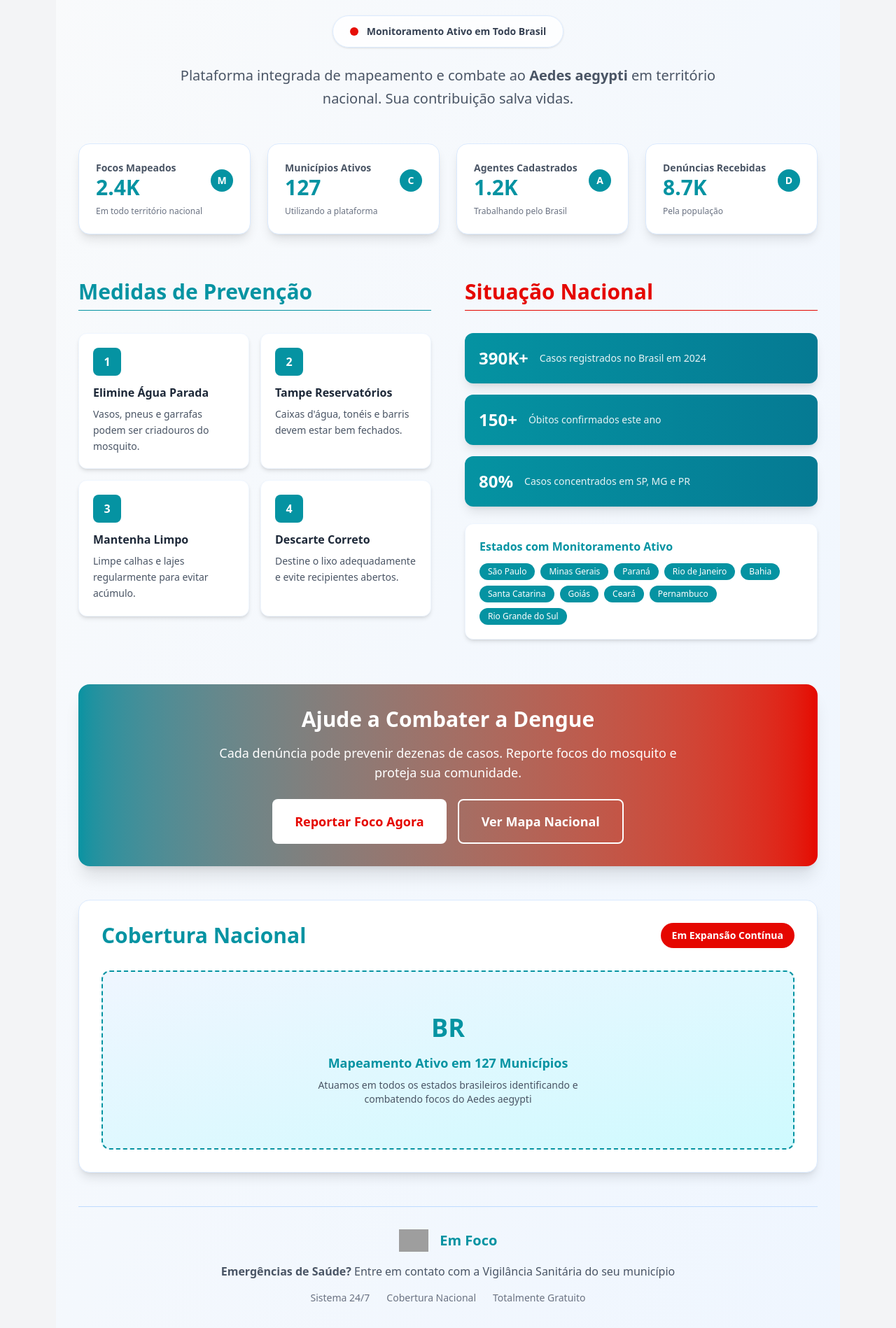
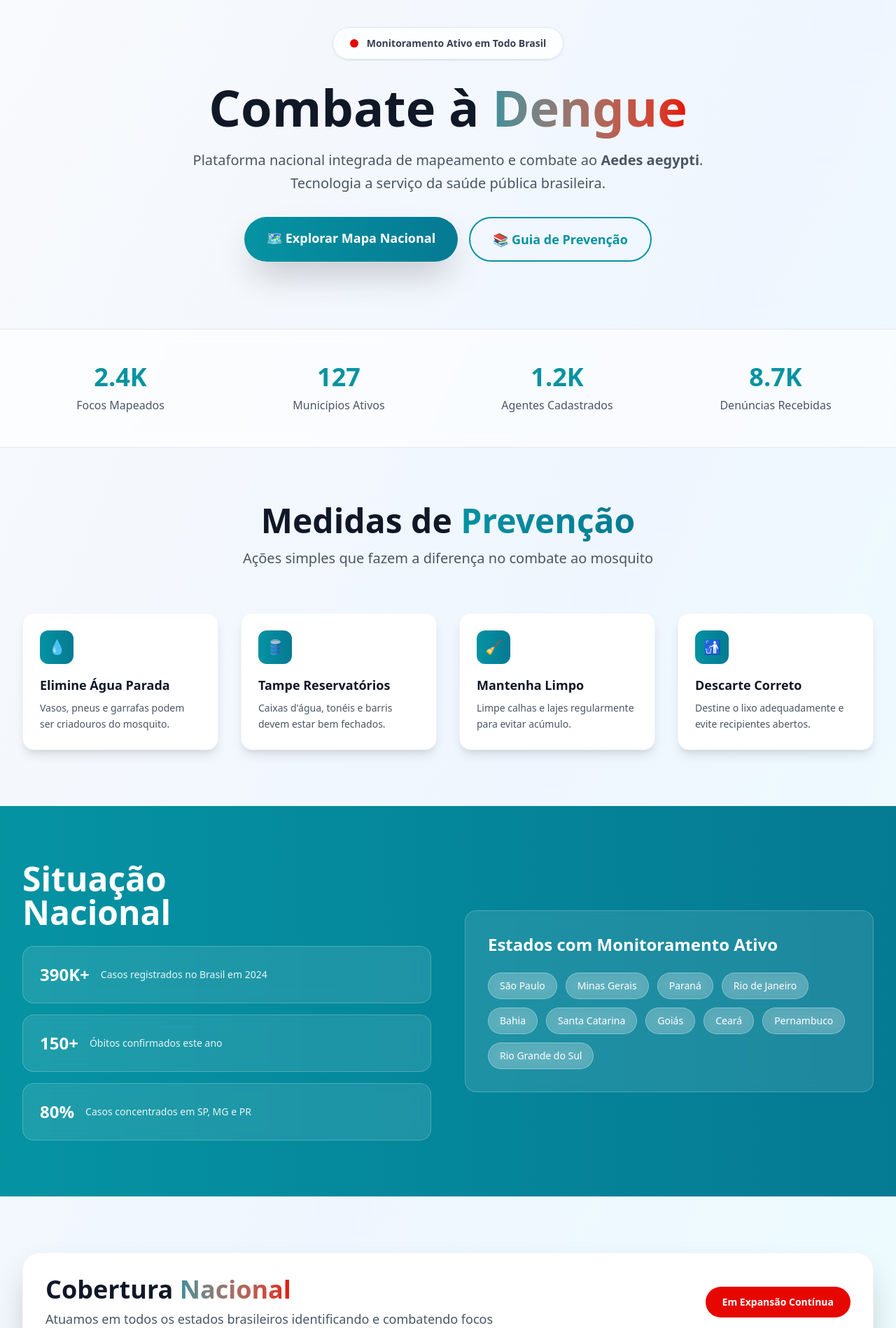
Before and after one commit to paulamelo2404/RastreamentoFocoDeDengue, a React (Vite) app: page / in a window 1280 px wide. Shown: the part 202-2100 px from the top of the page at 70% size. Built offline with nearby package versions, Linux system fonts and the light colour scheme; grey boxes are pictures that could not be loaded.

Commit message:
atualiza estrutura de rotas e layout do app

```diff
--- a/src/App.tsx
+++ b/src/App.tsx
@@ -1,5 +1,4 @@
-// src/App.tsx (Código Completo com Rotas, Navbar e Footer)
-
+// src/App.tsx
 import React, { useEffect } from 'react';
 import { BrowserRouter as Router, Routes, Route } from 'react-router-dom';
 import { DataStoreService } from './services/DataStoreService';
@@ -9,6 +8,7 @@ import Navbar from './components/Navbar';
 import Footer from './components/Footer';
 import Home from './pages/Home';
 import Registro from './pages/Registro';
+// import Municipios from './pages/Municipios'; // Descomente quando criar a página
 
 // Use export default para o App funcionar como o componente raiz
 export default function App() {
@@ -21,27 +21,30 @@ export default function App() {
   return (
     // O Router deve envolver toda a aplicação
     <Router>
-      <div className="min-h-screen flex flex-col bg-gray-100">
+      <div className="min-h-screen flex flex-col bg-gray-50">
 
         {/* Componente de Navegação (Navbar Moderna) */}
         <Navbar />
 
         {/* Área principal do conteúdo que cresce e muda conforme a rota */}
-        <main className="max-w-6xl mx-auto flex-grow w-full p-4">
+        <main className="flex-grow w-full">
           <Routes>
 
-            {/* Rota Raiz: Visão Geral e Mapeamento (Home.tsx) */}
+            {/* Rota Raiz: Home Geral com Apresentação */}
             <Route path="/" element={<Home />} />
 
-            {/* Rota de Registro: Formulário e Lista (Registro.tsx) */}
+            {/* Rota de Registro: Formulário e Lista de Focos */}
             <Route path="/registro" element={<Registro />} />
 
-            {/* Rota de fallback */}
+            {/* Rota de Municípios (Para implementar depois) */}
+            {/* <Route path="/municipios" element={<Municipios />} /> */}
+
+            {/* Rota de fallback - Redireciona para Home */}
             <Route path="*" element={<Home />} />
           </Routes>
         </main>
 
-        {/* Componente de Rodapé Fixo */}
+        {/* Componente de Rodapé */}
         <Footer />
 
       </div>
--- a/src/pages/Home.tsx
+++ b/src/pages/Home.tsx
@@ -1,5 +1,6 @@
 // src/pages/Home.tsx
 import React from 'react';
+import { Link } from 'react-router-dom';
 
 const Home: React.FC = () => {
   // Dados mock para estatísticas - agora com escopo nacional
@@ -45,130 +46,145 @@ const Home: React.FC = () => {
   ];
 
   return (
-    <div className="min-h-screen bg-gradient-to-br from-gray-50 to-blue-50 py-8 px-4 sm:px-6 lg:px-8">
-      <div className="max-w-7xl mx-auto">
-        {/* Header com Logo */}
-        <div className="text-center mb-12">
-          <div className="flex justify-center items-center gap-4 mb-6">
+    <div className="min-h-screen bg-gradient-to-br from-slate-50 via-blue-50 to-cyan-50">
+      {/* Navigation */}
+      <nav className="bg-white/80 backdrop-blur-sm border-b border-gray-200 sticky top-0 z-50">
+        <div className="max-w-7xl mx-auto px-4 sm:px-6 lg:px-8">
+          <div className="flex justify-between items-center py-4">
+            <div className="flex items-center space-x-3">
               <img
                 src="https://i.imgur.com/hBsZGRA.png"
                 alt="Em Foco - Combate à Dengue"
-              className="h-16 sm:h-20"
+                className="h-8 sm:h-10"
               />
-            <div className="text-left">
-              <h1 className="text-4xl sm:text-5xl font-bold text-[#0593A2]"></h1>
-              <p className="text-lg text-gray-600">Sistema Nacional de Combate à Dengue</p>
+              <span className="text-xl font-bold text-[#0593A2] hidden sm:block">Em Foco</span>
+            </div>
+
+            <div className="hidden md:flex space-x-8">
+              <a href="#prevencao" className="text-gray-600 hover:text-[#0593A2] transition-colors font-medium">Prevenção</a>
+              <a href="#dados" className="text-gray-600 hover:text-[#0593A2] transition-colors font-medium">Dados</a>
+              <a href="#cobertura" className="text-gray-600 hover:text-[#0593A2] transition-colors font-medium">Cobertura</a>
+            </div>
+
+            <Link
+              to="/municipios"
+              className="bg-gradient-to-r from-[#0593A2] to-[#057A93] text-white px-6 py-2 rounded-full font-semibold hover:from-[#057A93] hover:to-[#045a6b] transition-all shadow-lg hover:shadow-cyan-500/25 transform hover:scale-105"
+            >
+              Acessar Plataforma
+            </Link>
           </div>
         </div>
+      </nav>
 
-          <div className="inline-flex items-center gap-3 bg-white/80 backdrop-blur-sm px-6 py-3 rounded-full shadow-sm border border-blue-100 mb-6">
+      {/* Hero Section */}
+      <div className="relative overflow-hidden">
+        <div className="max-w-7xl mx-auto px-4 sm:px-6 lg:px-8 py-16 lg:py-24">
+          <div className="text-center">
+            <div className="inline-flex items-center gap-3 bg-white/80 backdrop-blur-sm px-6 py-3 rounded-full shadow-sm border border-blue-100 mb-8">
               <div className="w-3 h-3 bg-[#E50700] rounded-full animate-pulse"></div>
               <span className="text-sm font-semibold text-gray-700">Monitoramento Ativo em Todo Brasil</span>
             </div>
 
-          <p className="text-xl text-gray-600 max-w-3xl mx-auto leading-relaxed">
-            Plataforma integrada de mapeamento e combate ao <strong>Aedes aegypti</strong> em
-            território nacional. Sua contribuição salva vidas.
+            <h1 className="text-4xl sm:text-6xl lg:text-7xl font-bold text-gray-900 mb-6">
+              Combate à
+              <span className="bg-gradient-to-r from-[#0593A2] to-[#E50700] bg-clip-text text-transparent"> Dengue</span>
+            </h1>
+
+            <p className="text-xl text-gray-600 max-w-3xl mx-auto mb-8 leading-relaxed">
+              Plataforma nacional integrada de mapeamento e combate ao <strong>Aedes aegypti</strong>.
+              Tecnologia a serviço da saúde pública brasileira.
             </p>
-        </div>
 
-        {/* Cartões de Impacto Nacional */}
-        <div className="grid grid-cols-1 md:grid-cols-2 lg:grid-cols-4 gap-6 mb-16">
-          <div className="bg-white rounded-2xl p-6 shadow-lg border border-blue-100 hover:shadow-xl transition-all duration-300">
-            <div className="flex items-center justify-between">
-              <div>
-                <p className="text-sm font-semibold text-gray-600">Focos Mapeados</p>
-                <p className="text-3xl font-bold text-[#0593A2]">{estatisticasMock.focosMapeados}</p>
-              </div>
-              <div className="w-8 h-8 bg-[#0593A2] rounded-full flex items-center justify-center">
-                <span className="text-white font-bold text-sm">M</span>
-              </div>
-            </div>
-            <div className="mt-2 text-xs text-gray-500">
-              Em todo território nacional
-            </div>
-          </div>
-
-          <div className="bg-white rounded-2xl p-6 shadow-lg border border-blue-100 hover:shadow-xl transition-all duration-300">
-            <div className="flex items-center justify-between">
-              <div>
-                <p className="text-sm font-semibold text-gray-600">Municípios Ativos</p>
-                <p className="text-3xl font-bold text-[#0593A2]">{estatisticasMock.municipiosAtivos}</p>
-              </div>
-              <div className="w-8 h-8 bg-[#0593A2] rounded-full flex items-center justify-center">
-                <span className="text-white font-bold text-sm">C</span>
-              </div>
-            </div>
-            <div className="mt-2 text-xs text-gray-500">
-              Utilizando a plataforma
-            </div>
-          </div>
-
-          <div className="bg-white rounded-2xl p-6 shadow-lg border border-blue-100 hover:shadow-xl transition-all duration-300">
-            <div className="flex items-center justify-between">
-              <div>
-                <p className="text-sm font-semibold text-gray-600">Agentes Cadastrados</p>
-                <p className="text-3xl font-bold text-[#0593A2]">{estatisticasMock.agentesCadastrados}</p>
-              </div>
-              <div className="w-8 h-8 bg-[#0593A2] rounded-full flex items-center justify-center">
-                <span className="text-white font-bold text-sm">A</span>
-              </div>
-            </div>
-            <div className="mt-2 text-xs text-gray-500">
-              Trabalhando pelo Brasil
-            </div>
-          </div>
-
-          <div className="bg-white rounded-2xl p-6 shadow-lg border border-blue-100 hover:shadow-xl transition-all duration-300">
-            <div className="flex items-center justify-between">
-              <div>
-                <p className="text-sm font-semibold text-gray-600">Denúncias Recebidas</p>
-                <p className="text-3xl font-bold text-[#0593A2]">{estatisticasMock.denunciasRecebidas}</p>
-              </div>
-              <div className="w-8 h-8 bg-[#0593A2] rounded-full flex items-center justify-center">
-                <span className="text-white font-bold text-sm">D</span>
-              </div>
-            </div>
-            <div className="mt-2 text-xs text-gray-500">
-              Pela população
+            <div className="flex flex-col sm:flex-row gap-4 justify-center">
+              <Link
+                to="/municipios"
+                className="bg-gradient-to-r from-[#0593A2] to-[#057A93] text-white px-8 py-4 rounded-full font-semibold text-lg hover:from-[#057A93] hover:to-[#045a6b] transition-all shadow-2xl hover:shadow-cyan-500/25 transform hover:scale-105"
+              >
+                🗺️ Explorar Mapa Nacional
+              </Link>
+              <button className="border-2 border-[#0593A2] text-[#0593A2] px-8 py-4 rounded-full font-semibold text-lg hover:bg-[#0593A2] hover:text-white transition-all">
+                📚 Guia de Prevenção
+              </button>
             </div>
           </div>
         </div>
 
-        <div className="grid grid-cols-1 lg:grid-cols-2 gap-12 mb-16">
-          {/* Seção de Prevenção */}
-          <div>
-            <h2 className="text-3xl font-bold text-[#0593A2] mb-8 border-b pb-2">
-              Medidas de Prevenção
+        {/* Animated Background Elements */}
+        <div className="absolute top-0 left-0 w-full h-full overflow-hidden -z-10">
+          <div className="absolute -top-40 -right-32 w-80 h-80 bg-[#0593A2]/10 rounded-full blur-3xl"></div>
+          <div className="absolute -bottom-40 -left-32 w-80 h-80 bg-[#E50700]/10 rounded-full blur-3xl"></div>
+        </div>
+      </div>
+
+      {/* Stats Section */}
+      <div className="bg-white/60 backdrop-blur-sm border-y border-gray-200">
+        <div className="max-w-7xl mx-auto px-4 sm:px-6 lg:px-8 py-12">
+          <div className="grid grid-cols-2 md:grid-cols-4 gap-8">
+            <div className="text-center">
+              <div className="text-3xl md:text-4xl font-bold text-[#0593A2] mb-2">{estatisticasMock.focosMapeados}</div>
+              <div className="text-gray-600 font-medium">Focos Mapeados</div>
+            </div>
+            <div className="text-center">
+              <div className="text-3xl md:text-4xl font-bold text-[#0593A2] mb-2">{estatisticasMock.municipiosAtivos}</div>
+              <div className="text-gray-600 font-medium">Municípios Ativos</div>
+            </div>
+            <div className="text-center">
+              <div className="text-3xl md:text-4xl font-bold text-[#0593A2] mb-2">{estatisticasMock.agentesCadastrados}</div>
+              <div className="text-gray-600 font-medium">Agentes Cadastrados</div>
+            </div>
+            <div className="text-center">
+              <div className="text-3xl md:text-4xl font-bold text-[#0593A2] mb-2">{estatisticasMock.denunciasRecebidas}</div>
+              <div className="text-gray-600 font-medium">Denúncias Recebidas</div>
+            </div>
+          </div>
+        </div>
+      </div>
+
+      {/* Prevention Section */}
+      <div id="prevencao" className="py-20">
+        <div className="max-w-7xl mx-auto px-4 sm:px-6 lg:px-8">
+          <div className="text-center mb-16">
+            <h2 className="text-4xl md:text-5xl font-bold text-gray-900 mb-4">
+              Medidas de
+              <span className="bg-gradient-to-r from-[#0593A2] to-[#057A93] bg-clip-text text-transparent"> Prevenção</span>
             </h2>
+            <p className="text-xl text-gray-600 max-w-2xl mx-auto">
+              Ações simples que fazem a diferença no combate ao mosquito
+            </p>
+          </div>
 
-            <div className="grid grid-cols-1 sm:grid-cols-2 gap-4">
+          <div className="grid grid-cols-1 md:grid-cols-2 lg:grid-cols-4 gap-8">
             {prevencoes.map((prevencao, index) => (
               <div
                 key={index}
-                  className="bg-white rounded-xl p-5 shadow-md border border-blue-50 hover:shadow-lg transition-all duration-300"
+                className="group bg-white rounded-2xl p-6 shadow-lg border border-gray-100 hover:shadow-2xl transition-all duration-300 hover:scale-105"
               >
-                  <div className="w-10 h-10 bg-[#0593A2] rounded-lg flex items-center justify-center text-white font-bold mb-3">
-                    {index + 1}
+                <div className="w-12 h-12 bg-gradient-to-r from-[#0593A2] to-[#057A93] rounded-xl flex items-center justify-center text-white text-xl mb-4 group-hover:scale-110 transition-transform">
+                  {prevencao.icone}
                 </div>
-                  <h3 className="font-semibold text-gray-800 mb-2">{prevencao.titulo}</h3>
-                  <p className="text-sm text-gray-600 leading-relaxed">{prevencao.descricao}</p>
+                <h3 className="text-lg font-bold text-gray-900 mb-2">{prevencao.titulo}</h3>
+                <p className="text-gray-600 text-sm leading-relaxed">{prevencao.descricao}</p>
               </div>
             ))}
           </div>
         </div>
+      </div>
 
-          {/* Dados Nacionais e Estados */}
+      {/* Data Section */}
+      <div id="dados" className="bg-gradient-to-r from-[#0593A2] to-[#057A93] py-20">
+        <div className="max-w-7xl mx-auto px-4 sm:px-6 lg:px-8">
+          <div className="grid grid-cols-1 lg:grid-cols-2 gap-12 items-center">
             <div>
-            <h2 className="text-3xl font-bold text-[#E50700] mb-8 border-b pb-2">
-              Situação Nacional
+              <h2 className="text-4xl md:text-5xl font-bold text-white mb-6">
+                Situação
+                <span className="block">Nacional</span>
               </h2>
 
-            <div className="space-y-4 mb-6">
+              <div className="space-y-4">
                 {dadosDengue.map((dado, index) => (
                   <div
                     key={index}
-                  className="bg-gradient-to-r from-[#0593A2] to-[#057A93] rounded-xl p-5 text-white shadow-lg"
+                    className="bg-white/10 backdrop-blur-sm rounded-2xl p-6 text-white border border-white/20"
                   >
                     <div className="flex items-center gap-4">
                       <div className="text-2xl font-bold">{dado.numero}</div>
@@ -177,15 +193,15 @@ const Home: React.FC = () => {
                   </div>
                 ))}
               </div>
+            </div>
 
-            {/* Estados com Atuação */}
-            <div className="bg-white rounded-xl p-5 shadow-md border border-blue-50">
-              <h3 className="font-semibold text-[#0593A2] mb-3">Estados com Monitoramento Ativo</h3>
-              <div className="flex flex-wrap gap-2">
+            <div className="bg-white/10 backdrop-blur-sm rounded-2xl p-8 border border-white/20">
+              <h3 className="text-2xl font-bold text-white mb-6">Estados com Monitoramento Ativo</h3>
+              <div className="flex flex-wrap gap-3">
                 {estadosAtuacao.map((estado, index) => (
                   <span
                     key={index}
-                    className="bg-[#0593A2] text-white text-xs px-3 py-1 rounded-full"
+                    className="bg-white/20 text-white text-sm px-4 py-2 rounded-full backdrop-blur-sm border border-white/30"
                   >
                     {estado}
                   </span>
@@ -194,67 +210,92 @@ const Home: React.FC = () => {
             </div>
           </div>
         </div>
-
-        {/* Call to Action Principal */}
-        <div className="bg-gradient-to-r from-[#0593A2] to-[#E50700] rounded-2xl p-8 text-white text-center mb-12 shadow-xl">
-          <h2 className="text-3xl font-bold mb-4">Ajude a Combater a Dengue</h2>
-          <p className="text-lg mb-6 max-w-2xl mx-auto">
-            Cada denúncia pode prevenir dezenas de casos. Reporte focos do mosquito
-            e proteja sua comunidade.
-          </p>
-          <div className="flex flex-col sm:flex-row gap-4 justify-center">
-            <button className="bg-white text-[#E50700] font-bold py-4 px-8 rounded-lg hover:bg-gray-100 transition-colors text-lg">
-              Reportar Foco Agora
-            </button>
-            <button className="bg-transparent border-2 border-white text-white font-bold py-4 px-8 rounded-lg hover:bg-white/10 transition-colors text-lg">
-              Ver Mapa Nacional
-            </button>
-          </div>
       </div>
 
-        {/* Mapa Nacional Resumido */}
-        <div className="bg-white rounded-2xl p-8 shadow-lg border border-blue-100 mb-12">
-          <div className="flex items-center justify-between mb-8">
-            <h2 className="text-3xl font-bold text-[#0593A2]">
-              Cobertura Nacional
+      {/* Coverage Section */}
+      <div id="cobertura" className="py-20">
+        <div className="max-w-7xl mx-auto px-4 sm:px-6 lg:px-8">
+          <div className="bg-white rounded-3xl p-8 shadow-2xl border border-gray-100">
+            <div className="flex flex-col lg:flex-row justify-between items-start lg:items-center gap-6 mb-8">
+              <div>
+                <h2 className="text-4xl font-bold text-gray-900 mb-2">
+                  Cobertura
+                  <span className="bg-gradient-to-r from-[#0593A2] to-[#E50700] bg-clip-text text-transparent"> Nacional</span>
                 </h2>
-            <span className="text-sm bg-[#E50700] text-white px-4 py-2 rounded-full font-semibold">
+                <p className="text-gray-600 text-lg">
+                  Atuamos em todos os estados brasileiros identificando e combatendo focos
+                </p>
+              </div>
+              <span className="bg-[#E50700] text-white px-6 py-3 rounded-full font-semibold text-sm">
                 Em Expansão Contínua
               </span>
             </div>
 
-          <div className="w-full h-64 bg-gradient-to-br from-blue-50 to-cyan-100 rounded-xl border-2 border-dashed border-[#0593A2] flex flex-col items-center justify-center">
-            <div className="text-4xl mb-4 text-[#0593A2] font-bold">BR</div>
-            <p className="text-[#0593A2] font-semibold text-center text-lg">
-              Mapeamento Ativo em {estatisticasMock.municipiosAtivos} Municípios
+            <div className="w-full h-80 bg-gradient-to-br from-blue-50 to-cyan-100 rounded-2xl border-2 border-dashed border-[#0593A2] flex flex-col items-center justify-center relative overflow-hidden">
+              <div className="absolute inset-0 bg-grid-slate-100 [mask-image:linear-gradient(0deg,white,rgba(255,255,255,0.6))]"></div>
+              <div className="relative z-10 text-center">
+                <div className="text-6xl mb-4 text-[#0593A2] font-bold">🇧🇷</div>
+                <p className="text-2xl font-bold text-[#0593A2] mb-2">
+                  {estatisticasMock.municipiosAtivos} Municípios Ativos
                 </p>
-            <p className="text-gray-600 text-sm text-center mt-2 max-w-md">
-              Atuamos em todos os estados brasileiros identificando e combatendo
-              focos do Aedes aegypti
+                <p className="text-gray-600 max-w-md">
+                  Mapeamento em tempo real em todo território nacional
                 </p>
               </div>
             </div>
+          </div>
+        </div>
+      </div>
 
-        {/* Footer Informativo */}
-        <div className="text-center py-8 border-t border-blue-200">
-          <div className="flex items-center justify-center gap-4 mb-4">
+      {/* CTA Section */}
+      <div className="bg-gradient-to-r from-[#0593A2] to-[#E50700] py-20">
+        <div className="max-w-4xl mx-auto px-4 sm:px-6 lg:px-8 text-center">
+          <h2 className="text-3xl md:text-4xl font-bold text-white mb-4">
+            Sua Contribuição Salva Vidas
+          </h2>
+          <p className="text-xl text-white/90 mb-8 max-w-2xl mx-auto">
+            Cada denúncia pode prevenir dezenas de casos. Reporte focos do mosquito e proteja sua comunidade.
+          </p>
+          <div className="flex flex-col sm:flex-row gap-4 justify-center">
+            <Link
+              to="/municipios"
+              className="bg-white text-[#E50700] font-bold py-4 px-8 rounded-full hover:bg-gray-100 transition-all text-lg shadow-2xl hover:scale-105"
+            >
+              🚀 Reportar Foco Agora
+            </Link>
+            <button className="bg-transparent border-2 border-white text-white font-bold py-4 px-8 rounded-full hover:bg-white/10 transition-all text-lg">
+              📞 Emergências de Saúde
+            </button>
+          </div>
+        </div>
+      </div>
+
+      {/* Footer */}
+      <footer className="bg-gray-900 text-white py-12">
+        <div className="max-w-7xl mx-auto px-4 sm:px-6 lg:px-8">
+          <div className="flex flex-col md:flex-row justify-between items-center">
+            <div className="flex items-center space-x-3 mb-6 md:mb-0">
               <img
                 src="https://i.imgur.com/hBsZGRA.png"
                 alt="Em Foco"
                 className="h-8"
               />
-            <span className="text-xl font-bold text-[#0593A2]">Em Foco</span>
+              <span className="text-xl font-bold text-white">Em Foco</span>
             </div>
-          <p className="text-gray-600 mb-4">
-            <strong>Emergências de Saúde?</strong> Entre em contato com a Vigilância Sanitária do seu município
+
+            <div className="text-center md:text-right">
+              <p className="text-gray-400 mb-2">
+                Sistema Nacional de Combate à Dengue
               </p>
-          <div className="flex flex-wrap justify-center gap-6 text-sm text-gray-500">
-            <span>Sistema 24/7</span>
-            <span>Cobertura Nacional</span>
-            <span>Totalmente Gratuito</span>
+              <div className="flex flex-wrap justify-center md:justify-end gap-6 text-sm text-gray-400">
+                <span>🛡️ Sistema 24/7</span>
+                <span>🇧🇷 Cobertura Nacional</span>
+                <span>🎯 Totalmente Gratuito</span>
               </div>
             </div>
           </div>
+        </div>
+      </footer>
     </div>
   );
 };
```
Also changed, not shown: src/models/Municipio.ts (added, +45 -0 lines), src/services/municipioService.ts (added, +115 -0 lines). Lines whose indentation alone changed are shown as unchanged.
